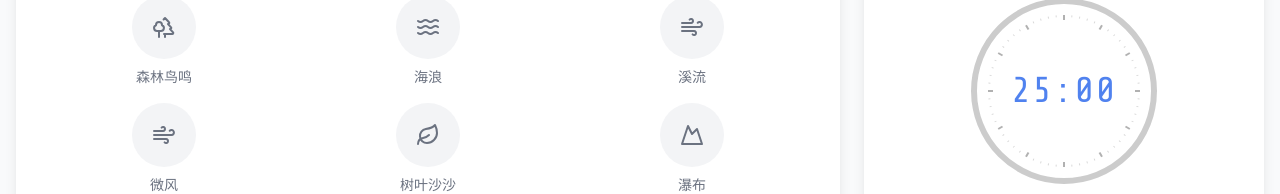
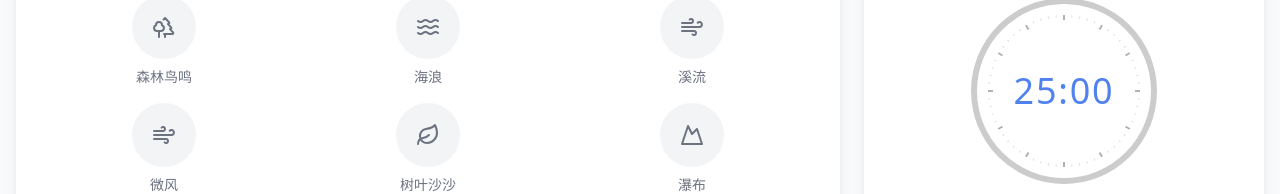
Before and after one commit to yiGmMk/StayFocused, a React (Vite) app: page / in a window 1280 px wide. Shown: the part 146-340 px from the top of the page. Built offline with nearby package versions, Linux system fonts and the light colour scheme.

Commit message:
移除谷歌字体依赖

```diff
--- a/src/App.tsx
+++ b/src/App.tsx
@@ -6,7 +6,6 @@ import { SavedMixes } from './components/SavedMixes';
 import { useThemeStore } from './store/useThemeStore';
 import { sounds } from './data/sounds';
 import { categoryToKey } from './data/categoryMap';
-import './styles/fonts.css';
 import { useTranslation } from 'react-i18next';
 
 function App() {
--- a/src/components/Timer.tsx
+++ b/src/components/Timer.tsx
@@ -168,7 +168,7 @@ export const Timer: React.FC = () => {
             ) : (
               <div
                 onClick={() => !isRunning && setIsEditing(true)}
-                className={`font-digital text-4xl tracking-wider cursor-pointer
+                className={`text-4xl tracking-wider cursor-pointer
                   ${timeLeft === 0
                     ? 'text-red-500'
                     : isRunning
--- a/src/styles/fonts.css
+++ /dev/null
@@ -1,7 +0,0 @@
-@import url('https://fonts.googleapis.com/css2?family=Share+Tech+Mono&display=swap');
-
-.font-digital {
-  font-family: 'Share Tech Mono', monospace;
-  text-shadow: 0 0 20px rgba(255, 255, 255, 0.1);
-  letter-spacing: 2px;
-}
```
